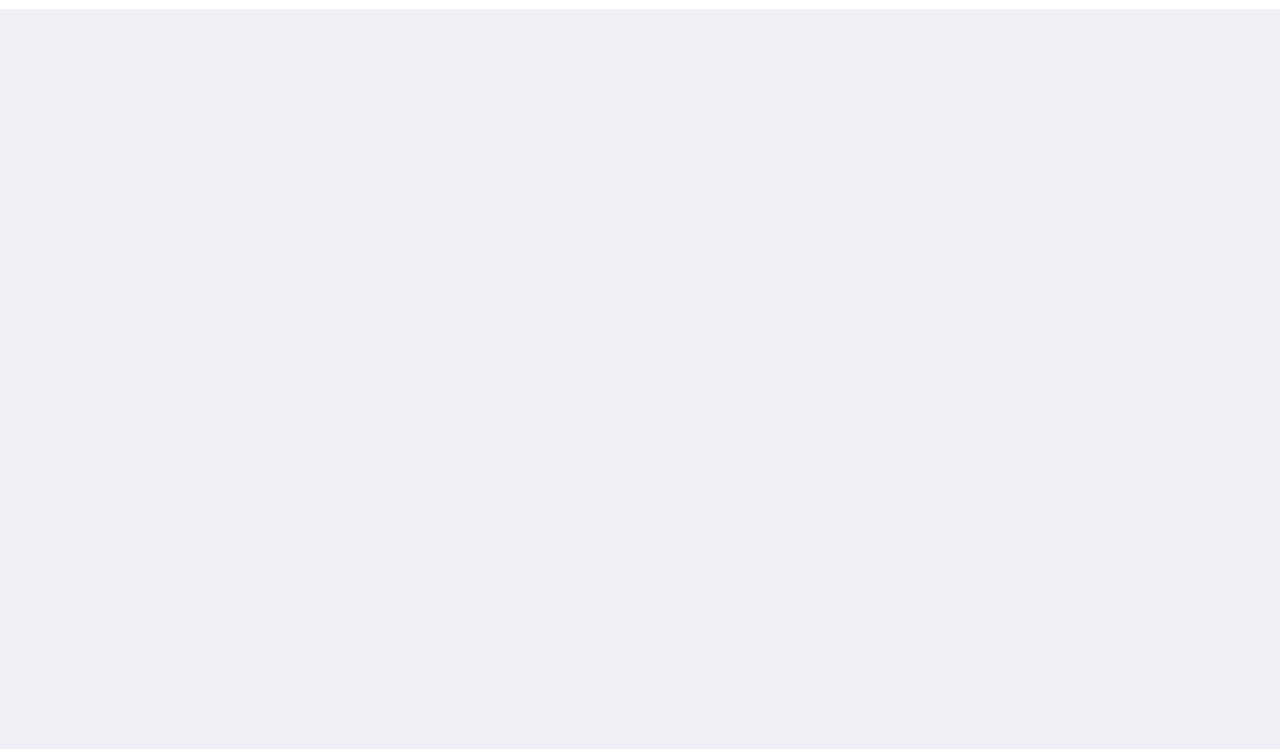
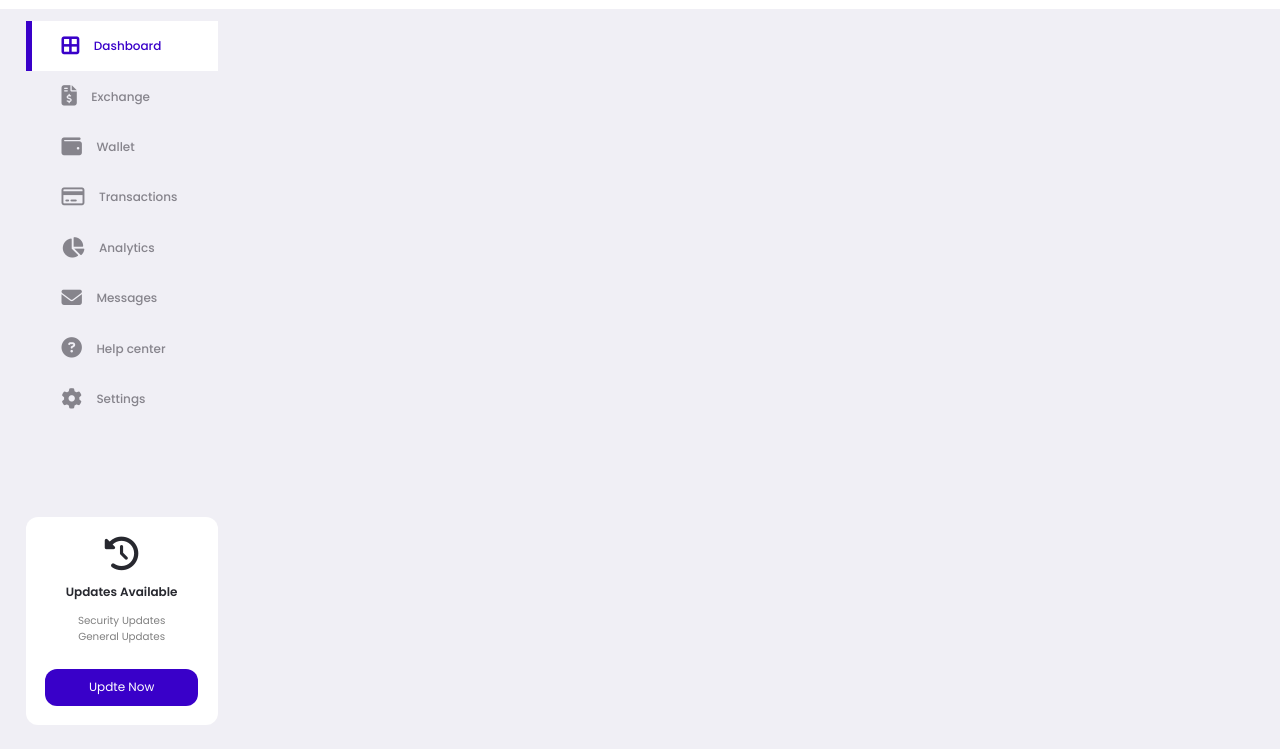
Before and after one commit to titohajili/Responsive-Crypto-Dashboard-Asets, a plain HTML site: page index.html in a window 1280 px wide. Shown: the part 51-800 px from the top of the page. Drawn offline with Linux system fonts and the light colour scheme.

Commit message:
Sidebar Styling

```diff
--- a/index.html
+++ b/index.html
@@ -46,7 +46,60 @@
 
 <main>
     <aside>
+        <buton id="close-btn">
+            <i class="fa-solid fa-xmark"></i>
+        </buton>
 
+        <div class="sidebar">
+            <a href="#" class="active">
+                <i class="fa-solid fa-border-all"></i>
+                <h4>Dashboard</h4>
+            </a>
+
+            <a href="#">
+                <i class="fa-solid fa-file-invoice-dollar"></i>
+                <h4>Exchange</h4>
+            </a>
+
+            <a href="#">
+                <i class="fa-solid fa-wallet"></i>
+                <h4>Wallet</h4>
+            </a>
+
+            <a href="#">
+                <i class="fa-regular fa-credit-card"></i>
+                <h4>Transactions</h4>
+            </a>
+
+            <a href="#">
+                <i class="fa-solid fa-chart-pie"></i>
+                <h4>Analytics</h4>
+            </a>
+
+            <a href="#">
+                <i class="fa-solid fa-envelope"></i>
+                <h4>Messages</h4>
+            </a>
+
+            <a href="#">
+                <i class="fa-solid fa-circle-question"></i>
+                <h4>Help center</h4>
+            </a>
+
+            <a href="#">
+                <i class="fa-solid fa-gear"></i>
+                <h4>Settings</h4>
+            </a>
+        </div>
+<!-----------------END OF SIDEBAR------------->
+
+<div class="updates">
+    <i class="fa-solid fa-clock-rotate-left"></i>
+    <h4>Updates Available</h4>
+    <p>Security Updates</p>
+    <p>General Updates</p>
+    <a href="#">Updte Now</a>
+</div>
     </aside>
 <!-----------------END OF ASIDE--------------->
 
--- a/style.css
+++ b/style.css
@@ -4,7 +4,7 @@
     --color-gray-light:#86848c;
     --color-gray-dark:#56555e;
     --color-dark: #27282f;
-    --color-primary:rgb(71,7,234);
+    --color-primary:rgb(57, 0, 201);
     --color-success:rgb(34,202,75);
     --color-danger:rgb(255,67,54);
     --color-warning:rgb(234,181,7);
@@ -209,3 +209,95 @@ nav .profile-area .profile-photo{
 nav .profile-area button{
     display: none;
 }
+/* =====ASIDE & SIDEBAR======== */
+main{
+    display: grid;
+    grid-template-columns: 16rem auto 30rem;
+    gap: 2rem;
+    width: 96%;
+    margin: 1rem auto 4rem;
+}
+main aside{
+    display: flex;
+    flex-direction: column;
+    justify-content: space-between;
+    height: 88vh;
+
+}
+/* will be shown on mobile and tablets */
+main aside buton#close-btn{
+    display: none;
+}
+main aside .sidebar a{
+    display: flex;
+    align-items: center;
+    gap: 1.2rem;
+    height: 4.2rem;
+    color: var(--color-gray-light);
+    position: relative;
+}
+main aside .sidebar a i{
+    font-size: 1.7rem;
+    margin-left: 3rem;
+    transition: all 300ms ease;
+}
+
+main aside .sidebar a.active{
+    background: var(--color-white);
+    color: var(--color-primary);
+}
+
+main aside .sidebar a.active::before{
+    content: '';
+    width: 6px;
+    height: 100%;
+    position: absolute;
+    background: var(--color-primary);
+}
+
+main aside .sidebar a:hover{
+    color: var(--color-primary);
+}
+
+main aside .sidebar a:hover i{
+    margin-left: 2rem;
+}
+
+main aside .sidebar h4{
+    font-weight: 500;
+}
+
+/* =======UPDATES========== */
+
+main aside .updates{
+    background: var(--color-white);
+    border-radius: var(--border-radius-1);
+    text-align: center;
+    padding: var(--card-padding);
+}
+
+main aside .updates i{
+    font-size: 2.8rem;
+}
+
+main aside .updates h4{
+    margin: 1rem 0;
+
+}
+main aside .updates a{
+    display: block;
+    width: 100%;
+    background: var(--color-primary);
+    color: var(--color-white);
+    border-radius: var(--border-radius-1);
+    padding: 0.8rem 0;
+    margin-top: 2rem;
+    transition: all 300ms ease;
+}
+main aside .updates p{
+    color: gray;
+}
+
+main aside .updates a:hover{
+    box-shadow:  0 1rem 2rem var(--color-primary-light);
+}
```
